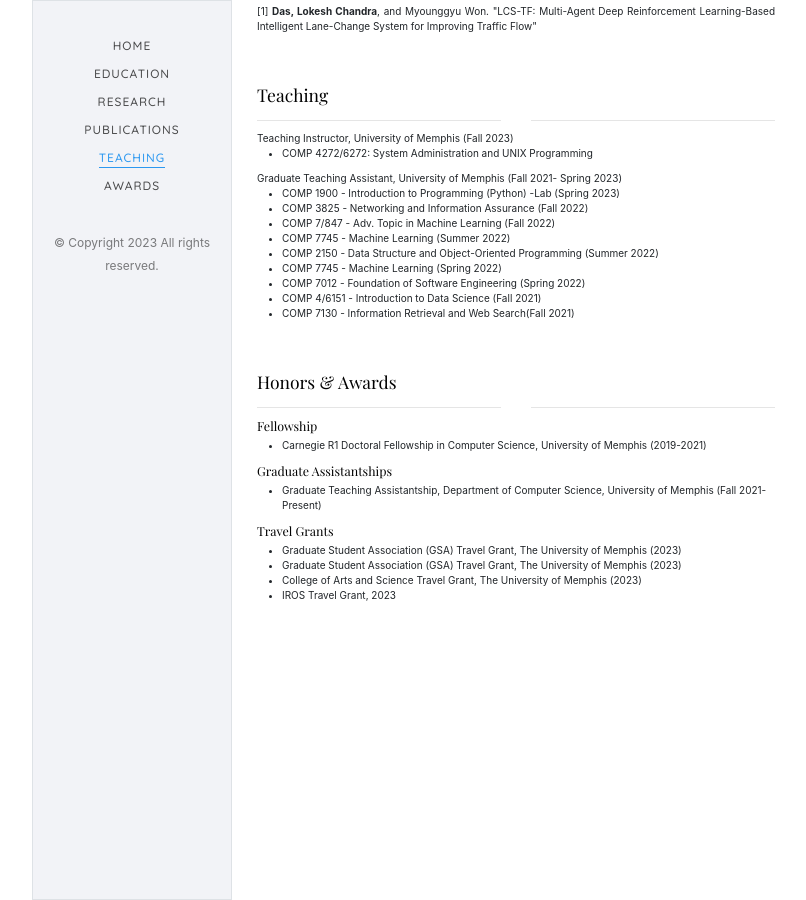
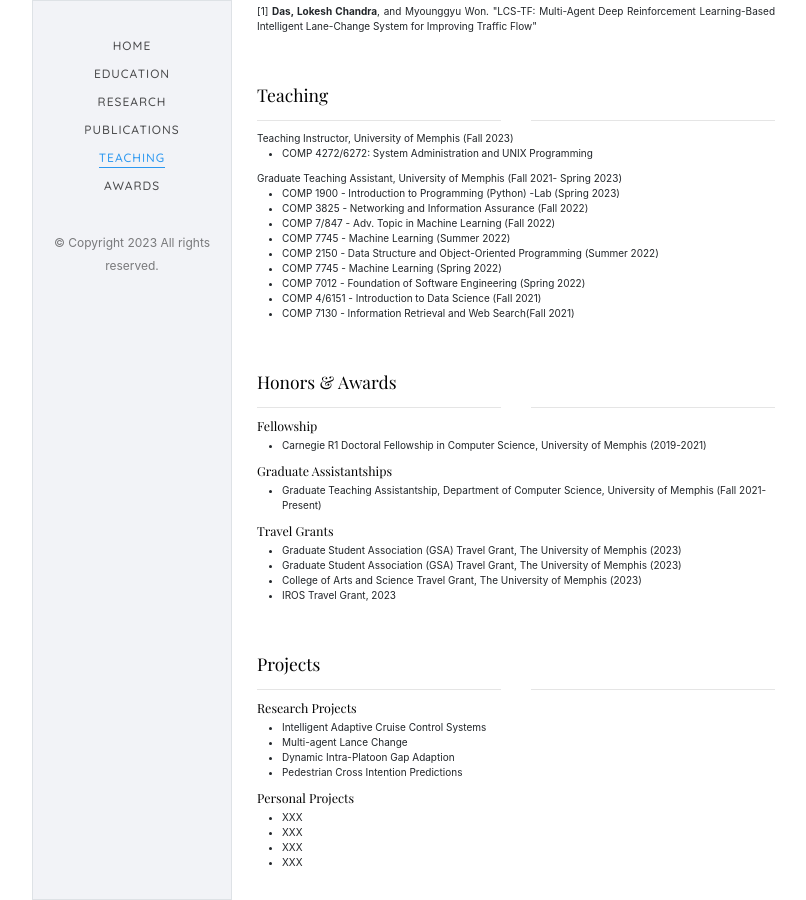
Before and after one commit to lokesh-c-das/lokesh-c-das.github.io, a Jekyll site: the page built from index.md, in a window 1280 px wide and 900 px high, scrolled down 1831 px. Shown: the whole window, without its empty margins (224-1030 px from the left). Built offline with Jekyll 4.4.1, drawn with Linux system fonts in a browser that asks for light colours; some web fonts are replaced.

Commit message:
Projects added

```diff
--- a/_layouts/default.html
+++ b/_layouts/default.html
@@ -87,7 +87,7 @@
 
       <div class="colorlib-footer">
         <p><small>&copy; <!-- Link back to Colorlib can't be removed. Template is licensed under CC BY 3.0. -->
-Copyright <script>document.write(new Date().getFullYear());</script> All rights reserved.</small></p>
+          Copyright <script>document.write(new Date().getFullYear());</script> All rights reserved.</small></p>
       </div>
 
     </aside>
@@ -359,6 +359,40 @@ Copyright <script>document.write(new Date().getFullYear());</script> All rights
 
         </div>
       </section>
+
+      <section class="colorlib-work" data-section="work">
+        <div class="colorlib-narrow-content">
+          <div class="row">
+            <div class="col-md-5"><h3>Projects</h3></div> <div class="col-md-7"></div>
+          </div>
+          <div class="row">
+            <div class="col-md-6"><hr></div>
+            <div class="col-md-6"><hr></div>
+          </div>
+
+          <div class="row">
+            <div class="col-md-12"><h5>Research Projects</h5></div>
+            <ul>
+              <li>Intelligent Adaptive Cruise Control Systems</li>
+              <li>Multi-agent Lance Change</li>
+              <li>Dynamic Intra-Platoon Gap Adaption</li>
+              <li>Pedestrian Cross Intention Predictions</li>
+            </ul>
+          </div>
+
+
+          <div class="row">
+            <div class="col-md-12"><h5>Personal Projects</h5></div>
+            <ul>
+              <li>XXX</li>
+              <li>XXX</li>
+              <li>XXX</li>
+              <li>XXX</li>
+            </ul>
+          </div>
+
+        </div>
+      </section>
       <!--
       <section class="colorlib-experience" data-section="experience">
         <div class="colorlib-narrow-content">
```
